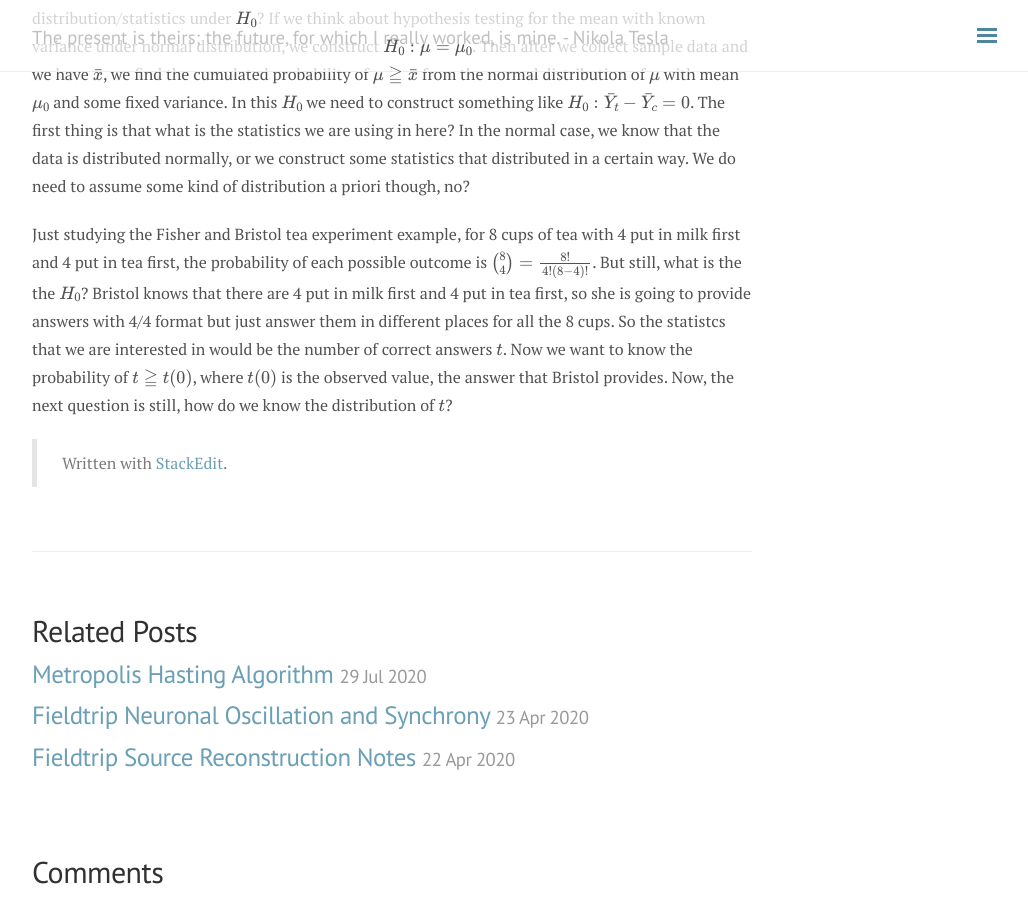
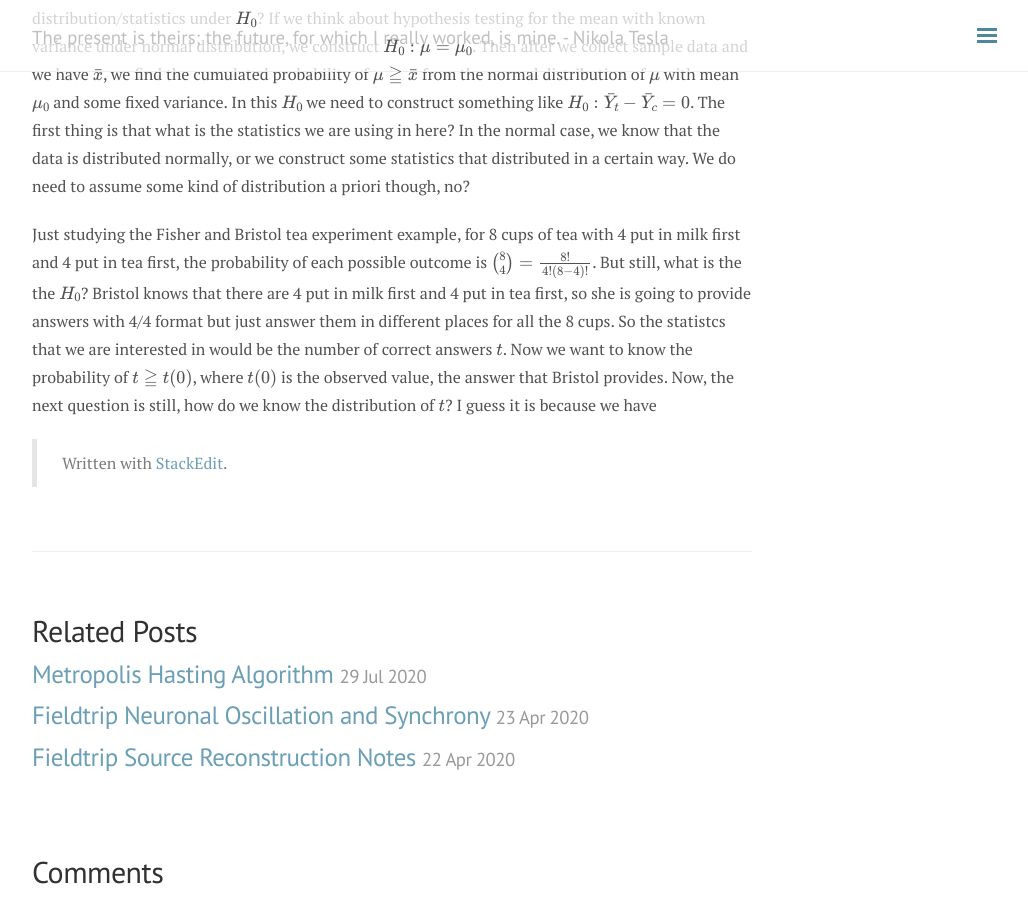
Before and after one commit to andylikescodes/andylikescodes.github.io, a Jekyll site: the page built from _posts/2020-07-28-Testing-Null-Hypothesis-For-Treatment-Effects.md, in a window 1280 px wide and 900 px high, scrolled down 804 px. Shown: the whole window, without its empty margins (248-1276 px from the left). Built offline with Jekyll 4.4.1, drawn with Linux system fonts in a browser that asks for light colours; nearby versions of some CDN libraries; formulas are drawn with MathJax 3; comment, search, counter and statistics services are not loaded; part of the change alters nothing that is shown.

Commit message:
_posts/2020-07-28-Testing-Null-Hypothesis-For-Treatment-Effects.md updated from https://stackedit.io/

```diff
--- a/_posts/2020-07-28-Testing-Null-Hypothesis-For-Treatment-Effects.md
+++ b/_posts/2020-07-28-Testing-Null-Hypothesis-For-Treatment-Effects.md
@@ -15,7 +15,7 @@ Should I consider this distribution as the $H_0$ distribution? Assuming there is
 
 Watching the video again - under $H_0$ the potential outcomes are the same for each subject $y_i(0) = y_i(1)$ for all assignments in $\Omega$. In randomized experiments, all assignment vectors in $\Omega$ are equally likely. I am guessing that under the $H_0$, if we take $\bar{Y}_t - \bar{Y}_c$ as the statistics, then it should be some kind of a distribution around 0, because $H_0$ is making the assumption that there is no treatment effect. Then after we have a bunch of observations, then we can use these observations to get a statistics to do the hypothesis testing. Although, the question now is how do we know the distribution/statistics under $H_0$? If we think about hypothesis testing for the mean with known variance under normal distribution, we construct $H_0:\mu=\mu_0$. Then after we collect sample data and we have $\bar{x}$, we find the cumulated probability of  $\mu \geqq \bar{x}$ from the normal distribution of $\mu$ with   mean $\mu_0$ and some fixed variance. In this $H_0$ we need to construct something like $H_0: \bar{Y}_t - \bar{Y}_c=0$. The first thing is that what is the statistics we are using in here? In the normal case, we know that the data is distributed normally, or we construct some statistics that distributed in a certain way. We do need to assume some kind of distribution a priori though, no?
 
-Just studying the Fisher and Bristol tea experiment example, for 8 cups of tea with 4 put in milk first and 4 put in tea first, the probability of each possible outcome is $\binom{8}{4} = \frac{8!}{4!(8-4)!}$. But still, what is the the $H_0$? Bristol knows that there are 4 put in milk first and 4 put in tea first, so she is going to provide answers with 4/4 format but just answer them in different places for all the 8 cups. So the statistcs that we are interested in would be the number of correct answers $t$. Now we want to know the probability of $t\geqq t(0)$, where $t(0)$ is the observed value, the answer that Bristol provides. Now, the next question is still, how do we know the distribution of $t$?
+Just studying the Fisher and Bristol tea experiment example, for 8 cups of tea with 4 put in milk first and 4 put in tea first, the probability of each possible outcome is $\binom{8}{4} = \frac{8!}{4!(8-4)!}$. But still, what is the the $H_0$? Bristol knows that there are 4 put in milk first and 4 put in tea first, so she is going to provide answers with 4/4 format but just answer them in different places for all the 8 cups. So the statistcs that we are interested in would be the number of correct answers $t$. Now we want to know the probability of $t\geqq t(0)$, where $t(0)$ is the observed value, the answer that Bristol provides. Now, the next question is still, how do we know the distribution of $t$? I guess it is because we have
 
 
 
@@ -25,7 +25,7 @@ Just studying the Fisher and Bristol tea experiment example, for 8 cups of tea w
 
 > Written with [StackEdit](https://stackedit.io/).
 <!--stackedit_data:
-eyJoaXN0b3J5IjpbMTAxNzg3NDE1NywtMTA5ODIyNzc5NSwxMz
-ExNDU4ODcxLDU2NjIwNjYzOCwtMTk1MzQxMzg2NCwyMDA3NDU1
-MzI1LC0yMDY5NzA4NTQ1XX0=
+eyJoaXN0b3J5IjpbLTE3Nzg2ODM5ODgsLTEwOTgyMjc3OTUsMT
+MxMTQ1ODg3MSw1NjYyMDY2MzgsLTE5NTM0MTM4NjQsMjAwNzQ1
+NTMyNSwtMjA2OTcwODU0NV19
 -->
```
